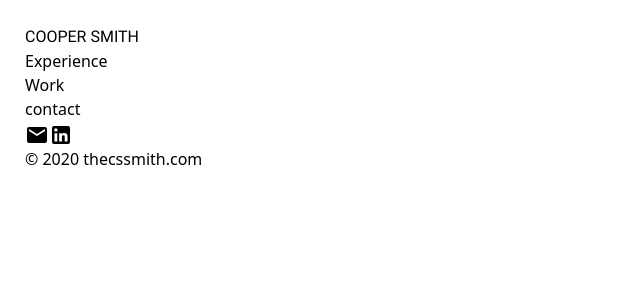
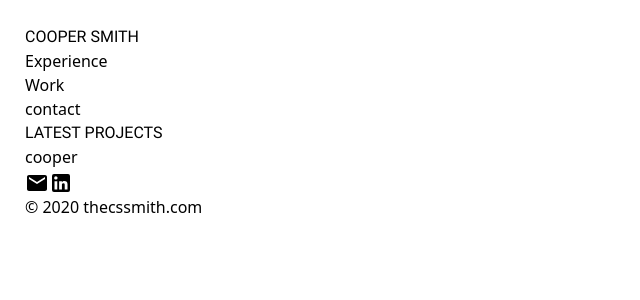
Before and after one commit to cssmith134/thecssmith.com, a React (Vite) app: page /work in a window 1280 px wide. Shown: the top 300 px of the page, without its empty margins (0-640 px from the left). Built offline with nearby package versions, Linux system fonts and the light colour scheme.

Commit message:
work start

```diff
--- /dev/null
+++ b/src/components/Workitem.tsx
@@ -0,0 +1,18 @@
+import React from 'react'
+import { Url } from 'url';
+
+type WorkItem = {
+    name: string;
+    image: string;
+  };
+
+function Workitem({name, image}: {name:string; image:string}){
+  return (
+   <div className=''>
+   <div style={{backgroundImage: `url(${image})`}} />
+   <h1>{name}</h1>
+   </div>
+  )
+}
+
+export default Workitem
--- a/src/pages/Home.tsx
+++ b/src/pages/Home.tsx
@@ -32,7 +32,7 @@ const Home = () => {
       </div>
       <div className=" flex text-left flex-col lg:flex-row lg:space-x-32 w-full lg:w-11/12 mx-auto">
         <section className="lg:w-2/4 w-full flex flex-col my-10">
-          <div className="mx-10 relative z-80 flex text-left text-3xl py-5">
+          <div className="skills mx-10 relative z-80 flex text-left text-3xl py-5">
             <h1 className="text-1xl text-blue-500 color: rgb(59 130 246); py-10">
               SKILLS / LANGUAGES
             </h1>
--- a/src/pages/Work.tsx
+++ b/src/pages/Work.tsx
@@ -1,8 +1,17 @@
-const Work = () => {
-    return (
-        <div></div>
-    )
+import React from 'react'
+import Workitem from '../components/Workitem'
 
+
+
+function Work() {
+  return (
+    <div>
+        <h1 className="mx-10 relative z-80 flex justify-left text-5xl text-blue-500 color: rgb(59 130 246); py-20 font-light font-roboto">LATEST PROJECTS</h1>
+            <div className="flex flex-auto max-h-fit justify-between gap-x-4 flex-col lg:flex-row">
+            <Workitem name={'cooper'} image="/bio-photo1.png" />
+            </div>
+    </div>
+  )
 }
 
 export default Work
```
Also changed, not shown: src/data/footeritems.ts (deleted, +0 -11 lines), src/App.tsx (line endings or trailing spaces).
